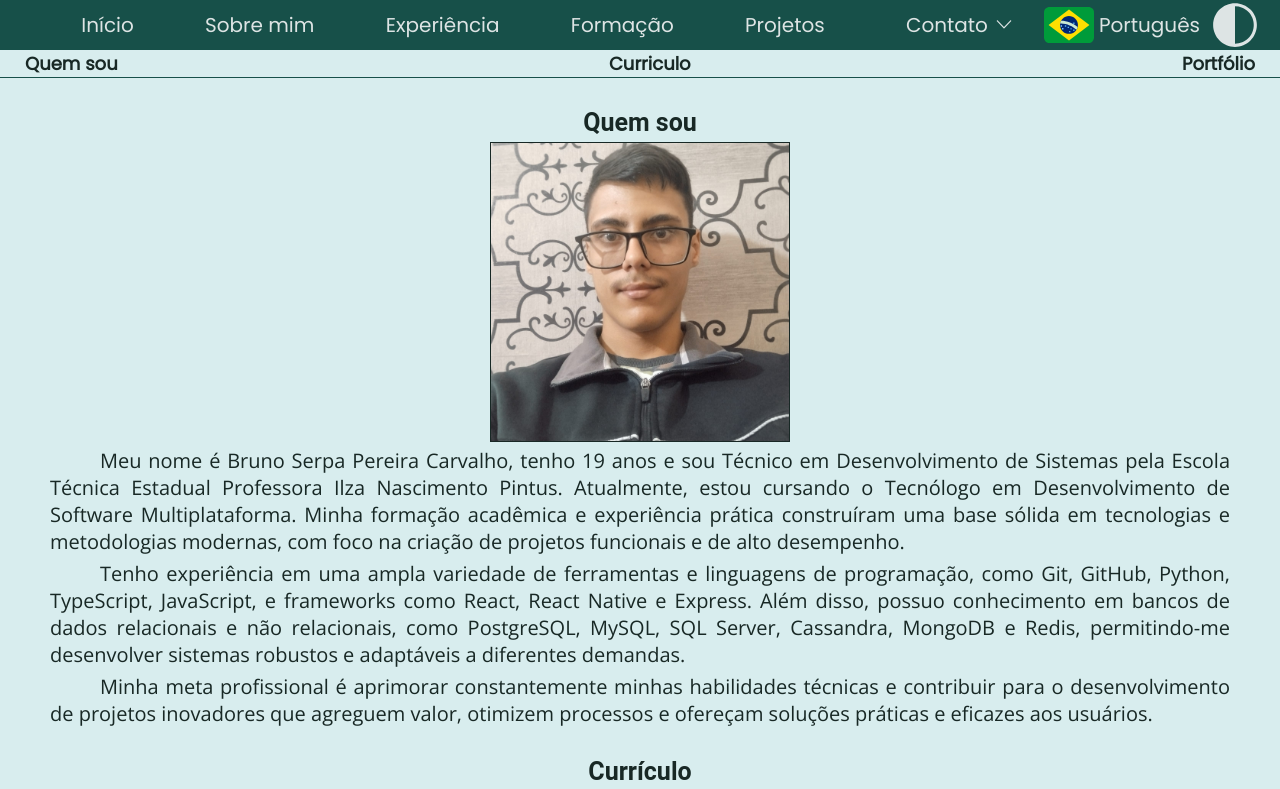
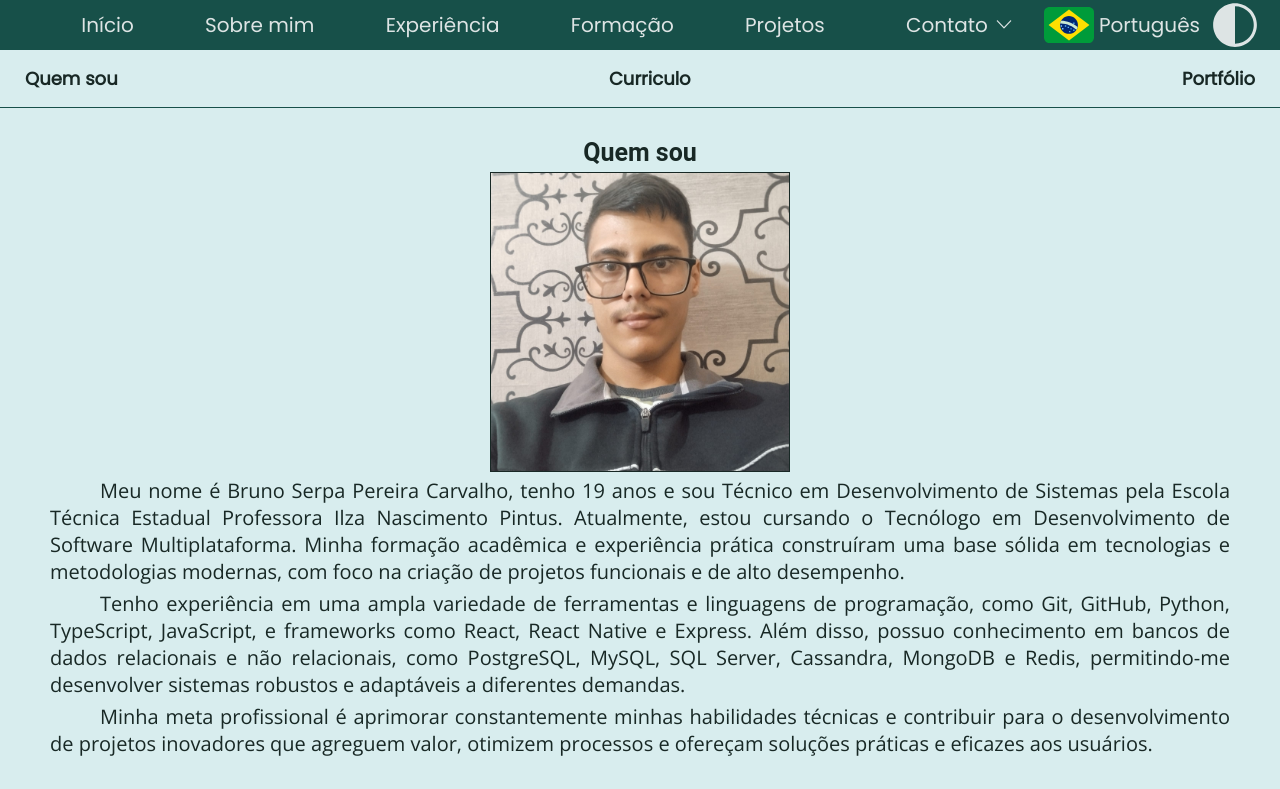
Before and after one commit to BrunoSerpa/portfolio-code, a React (Create React App) app: page / in a window 1280 px wide. Shown: the top 789 px of the page. Built offline with nearby package versions, Linux system fonts and the light colour scheme.

Commit message:
Refactor Home component layout and styles; introduce NavHeader for navigation links and consolidate font styles

```diff
--- a/src/Pages/Home/index.tsx
+++ b/src/Pages/Home/index.tsx
@@ -1,13 +1,16 @@
 import { Me } from '../../assets';
-import { Download, Paragraph, DivContend, ProfileImg, Title, DivPage, DivHeader, LinkHeader } from './style'
+import { DivContend, DivHeader, DivPage, LinkHeader, NavHeader, Paragraph, Title } from '../../styles';
+import { Download, ProfileImg } from './style'
 
 export default function Home() {
     return (
         <DivPage>
             <DivHeader>
-                <LinkHeader href='#QuemSou'>Quem sou</LinkHeader>
-                <LinkHeader href='#Curriculo'>Curriculo</LinkHeader>
-                <LinkHeader href='#Portfolio'>Portfólio</LinkHeader>
+                <NavHeader>
+                    <LinkHeader href='#QuemSou'>Quem sou</LinkHeader>
+                    <LinkHeader href='#Curriculo'>Curriculo</LinkHeader>
+                    <LinkHeader href='#Portfolio'>Portfólio</LinkHeader>
+                </NavHeader>
             </DivHeader>
             <DivContend id="QuemSou">
                 <Title>Quem sou</Title>
--- a/src/Pages/Home/style.ts
+++ b/src/Pages/Home/style.ts
@@ -1,25 +1,6 @@
 import styled from "styled-components";
-import { font1, font3, font5, font6, WhiteMode } from "../../styles";
+import { font5, WhiteMode } from "../../styles";
 
-const DivContend = styled.div`
-    display: flex;
-    flex-direction: column;
-    gap: 5px;
-    padding: 0 50px;
-`;
-const DivHeader = styled.div`
-    border-bottom: ${WhiteMode.backgroundColor3} solid 1px;
-    display: flex;
-    flex-wrap: wrap;
-    gap: 25px;
-    justify-content: space-between;
-    padding: 0 25px;
-`;
-const DivPage = styled.div`
-    display: flex;
-    flex-direction: column;
-    gap: 30px;
-`;
 const Download = styled.a`
     background-color: green;
     color: ${WhiteMode.textColor4};
@@ -28,27 +9,11 @@ const Download = styled.a`
     padding: 5px 10px;
     margin: 0 auto;
 `;
-const LinkHeader = styled.a`
-    color: ${WhiteMode.textColor1};
-    ${font1};
-    text-decoration: none;
-`;
-const Paragraph = styled.p`
-    color: ${WhiteMode.textColor1};
-    ${font3};
-    text-align: justify;
-    text-indent: 50px;
-`;
 const ProfileImg = styled.img`
     border: 1px solid ${WhiteMode.textColor1};
     height: 300px;
     margin: 0 auto;
     width: 300px;
 `;
-const Title = styled.h1`
-    color: ${WhiteMode.textColor1};
-    ${font6};
-    text-align: center;
-`;
 
-export { DivHeader, DivContend, DivPage, Download, LinkHeader, Paragraph, ProfileImg, Title };
+export { Download, ProfileImg };
--- /dev/null
+++ b/src/styles/fonts.ts
@@ -0,0 +1,34 @@
+import { css } from "styled-components";
+
+const font1 = css`
+  font-family: 'Poppins';
+  font-size: 18px;
+  font-weight: bold;
+`;
+const font2 = css`
+  font-family: 'Poppins';
+  font-size: 20px;
+  font-weight: regular;
+`;
+const font3 = css`
+  font-family: 'Open Sans';
+  font-size: 20px;
+  font-weight: regular;
+`;
+const font4 = css`
+  font-family: 'Poppins';
+  font-size: 20px;
+  font-weight: bold;
+`;
+const font5 = css`
+  font-family: 'Open Sans';
+  font-size: 25px;
+  font-weight: bold;
+`;
+const font6 = css`
+  font-family: 'Roboto';
+  font-size: 25px;
+  font-weight: bold;
+`;
+
+export { font1, font2, font3, font4, font5, font6 };
--- a/src/styles/index.ts
+++ b/src/styles/index.ts
@@ -1,5 +1,6 @@
-import { createGlobalStyle, css } from "styled-components";
+import styled, { createGlobalStyle } from "styled-components";
 import ITheme, { DarkMode, WhiteMode } from "./theme";
+import { font1, font2, font3, font4, font5, font6 } from "./fonts";
 
 const GlobalStyle = createGlobalStyle`
   @import url('https://fonts.googleapis.com/css2?family=Open+Sans');
@@ -19,37 +20,52 @@ const GlobalStyle = createGlobalStyle`
     padding: 0;
   };
 `;
-const font1 = css`
-  font-family: 'Poppins';
-  font-size: 18px;
-  font-weight: bold;
+const DivContend = styled.div`
+  display: flex;
+  flex-direction: column;
+  gap: 5px;
+  padding: 0 50px 20px 50px;
 `;
-const font2 = css`
-  font-family: 'Poppins';
-  font-size: 20px;
-  font-weight: regular;
+const DivHeader = styled.div`
+  border-bottom: ${WhiteMode.backgroundColor3} solid 1px;
+  display: flex;
+  flex-wrap: wrap;
+  gap: 25px;
+  justify-content: space-between;
+  padding: 15px 0;
 `;
-const font3 = css`
-  font-family: 'Open Sans';
-  font-size: 20px;
-  font-weight: regular;
+const NavHeader = styled.div`
+  display: flex;
+  flex-wrap: wrap;
+  gap: 25px;
+  justify-content: space-between;
+  padding: 0 25px;
+  width: 100%;
 `;
-const font4 = css`
-  font-family: 'Poppins';
-  font-size: 20px;
-  font-weight: bold;
+const DivPage = styled.div`
+  display: flex;
+  flex-direction: column;
+  gap: 30px;
 `;
-const font5 = css`
-  font-family: 'Open Sans';
-  font-size: 25px;
-  font-weight: bold;
+const LinkHeader = styled.a`
+  color: ${WhiteMode.textColor1};
+  ${font1};
+  text-decoration: none;
 `;
-const font6 = css`
-  font-family: 'Roboto';
-  font-size: 25px;
-  font-weight: bold;
+const Paragraph = styled.p`
+  color: ${WhiteMode.textColor1};
+  ${font3};
+  text-align: justify;
+  text-indent: 50px;
+`;
+const Title = styled.h1`
+  color: ${WhiteMode.textColor1};
+  ${font6};
+  text-align: center;
 `;
 
 export default GlobalStyle;
-export { font1, font2, font3, font4, font5, font6, DarkMode, WhiteMode };
+export { font1, font2, font3, font4, font5, font6 };
+export { DarkMode, WhiteMode };
+export { DivContend, DivHeader, DivPage, LinkHeader, NavHeader, Paragraph, Title };
 export type { ITheme };
```
